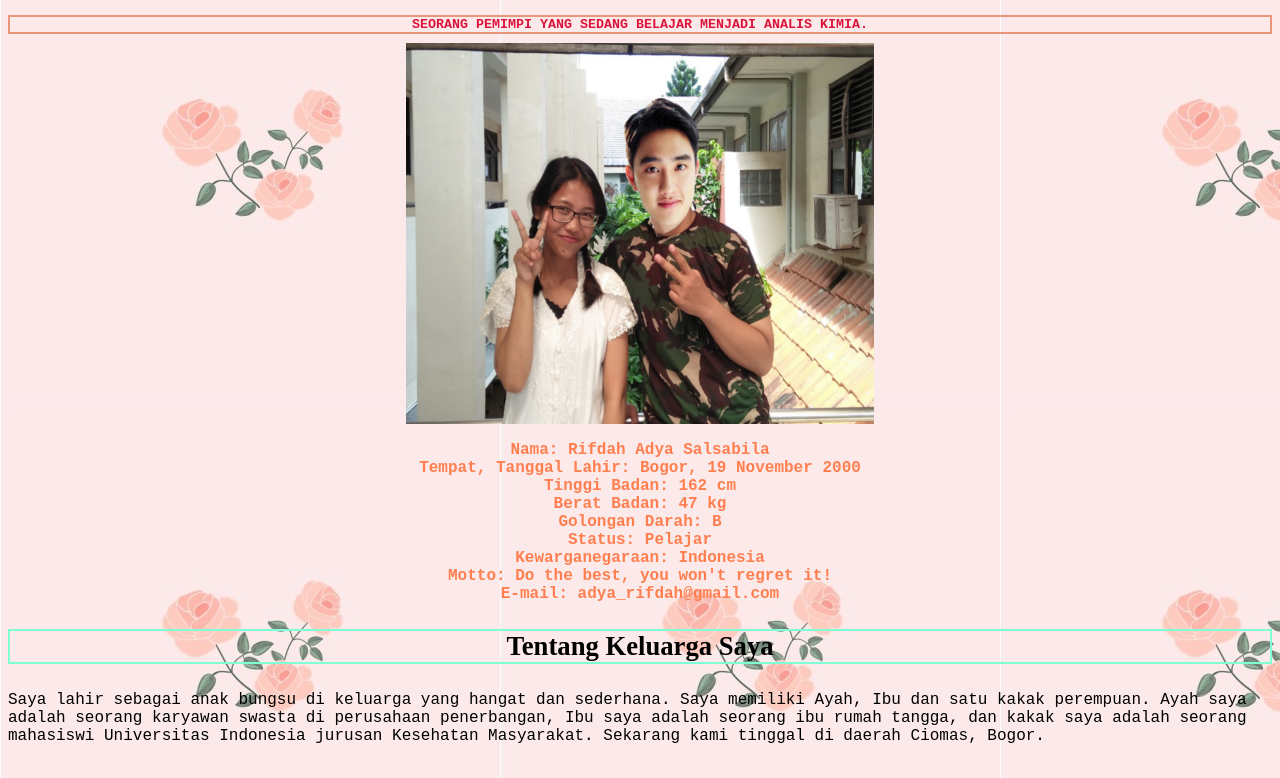
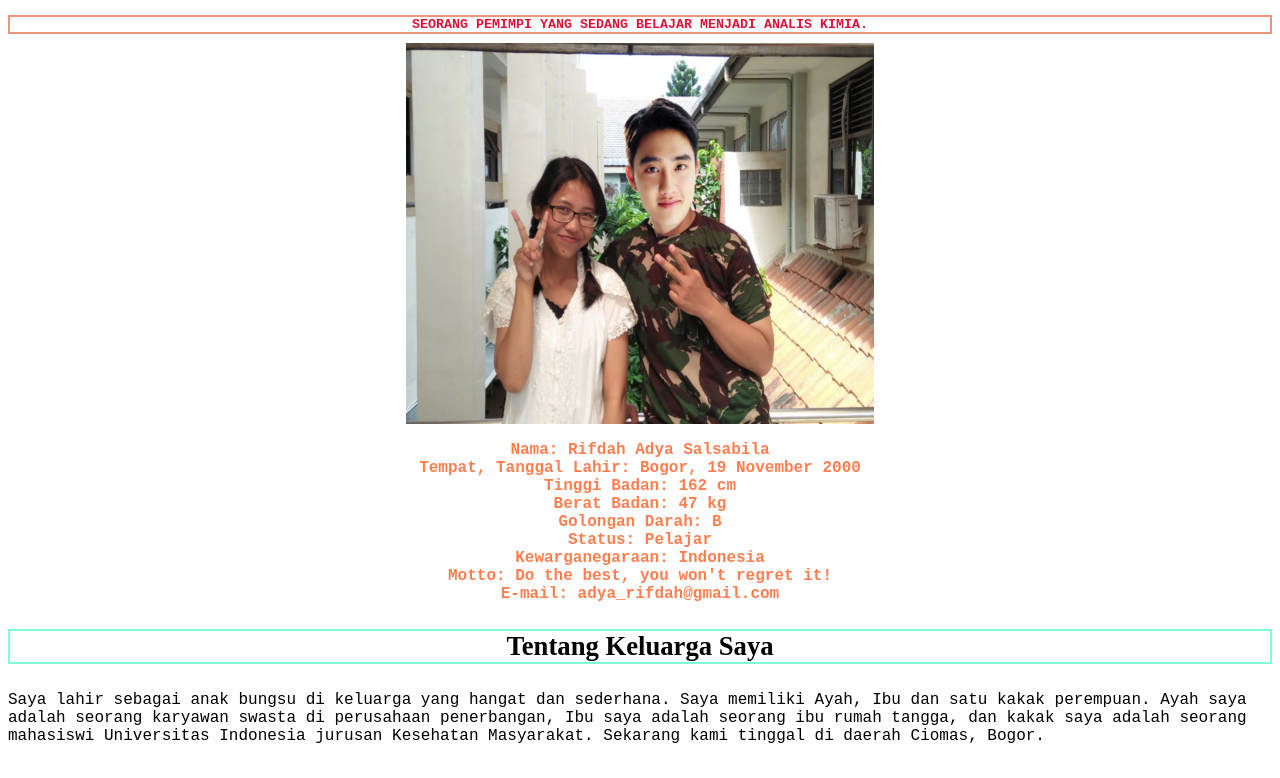
Before and after one commit to rifdahadya/rifdahadya.github.io, a plain HTML site: page index.html in a window 1280 px wide. Shown: the part 92-870 px from the top of the page. Drawn offline with Linux system fonts and the light colour scheme.

Commit message:
Update index.html

```diff
--- a/index.html
+++ b/index.html
@@ -3,7 +3,7 @@
 <head>
  <title>Tugas UTS Genap</title>
 </head>
-<body style="background-image: url('img/flo.jpg')">
+<body style="background-image: url('img/flo.xcf')">
  <center><h1 style="font-family : gungsuh;text-transform: uppercase;font-size: 30pt;color:black; border: 3px solid Tomato"> ABOUT ME</h1></center>
 
  <h1 style="font-family: Courier New;text-transform: uppercase;font-size: 10pt;color: crimson; text-align: center; border: 2px solid DarkSalmon">Seorang pemimpi yang sedang belajar menjadi analis kimia.</h1>
```
